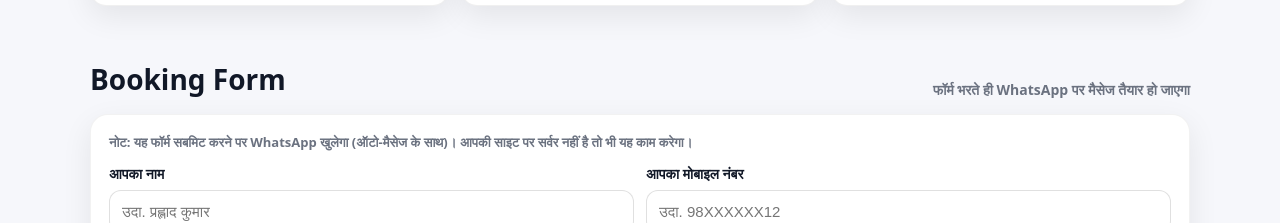
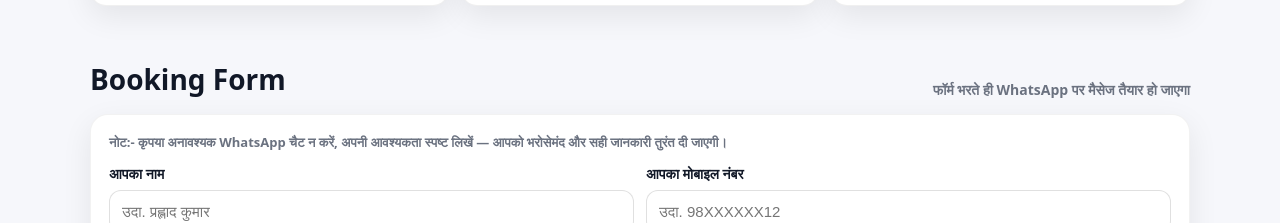
Before and after one commit to prahlad-toshik/html.sirohigoats, a website with bundled scripts: page index.html in a window 1280 px wide. Shown: the part 1723-1946 px from the top of the page. Built offline with nearby package versions, Linux system fonts and the light colour scheme; files whose address does not match are found by name.

Commit message:
change notes

```diff
--- a/index.html
+++ b/index.html
@@ -135,7 +135,7 @@
 
       <div class="card form-wrap">
         <p class="hint note">
-          नोट: यह फॉर्म सबमिट करने पर WhatsApp खुलेगा (ऑटो-मैसेज के साथ)। आपकी साइट पर सर्वर नहीं है तो भी यह काम करेगा।
+          नोट:- कृपया अनावश्यक WhatsApp चैट न करें, अपनी आवश्यकता स्पष्ट लिखें — आपको भरोसेमंद और सही जानकारी तुरंत दी जाएगी।
         </p>
 
         <form id="bookingForm" autocomplete="on">
```
